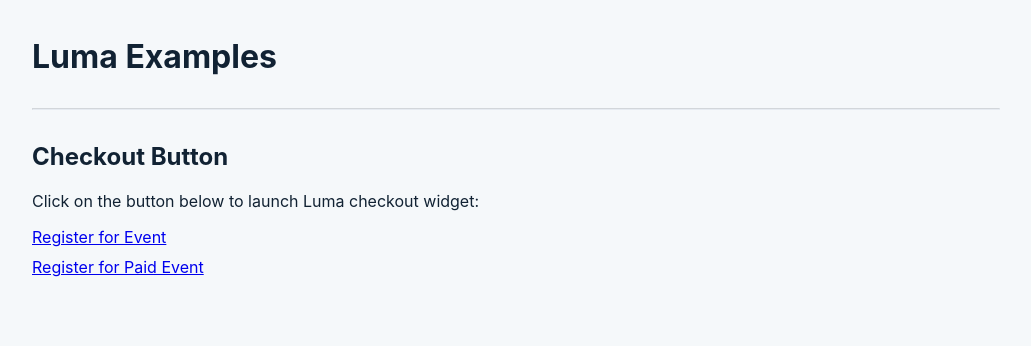
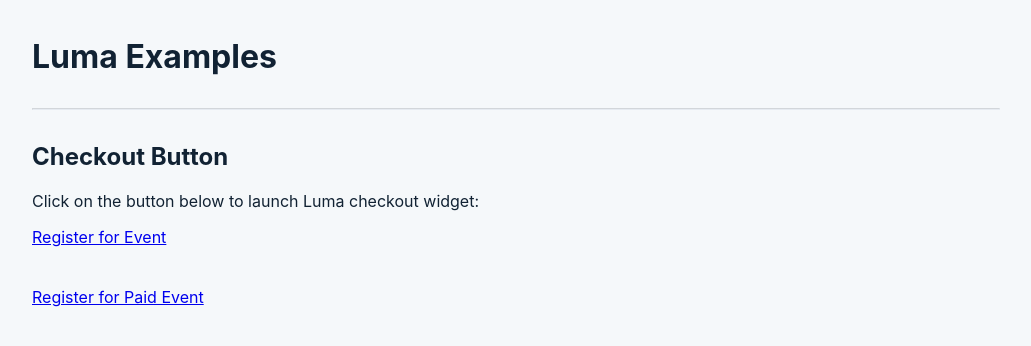
Before and after one commit to luma-team/examples, a Next.js app: page / in a window 1280 px wide. Shown: the top 346 px of the page, without its empty margins (124-1155 px from the left). Built offline with nearby package versions, Linux system fonts and the light colour scheme.

Commit message:
Fix margin

```diff
--- a/pages/index.js
+++ b/pages/index.js
@@ -1,7 +1,7 @@
 const EMBED_BASE_URL =
   process.env.NODE_ENV === "production"
     ? "https://embed.lu.ma"
-    : "https://f62e728b0b33.ngrok.io";
+    : "https://embed.lu.ma";
 
 const eventId = "evt-QDi9j97FsQl9O2h"
 const paidEventId = "evt-EneEKDWiCZ7IADf"
@@ -24,7 +24,7 @@
         Register for Event
       </a>
 
-      <div style={{marginTop: 10}}>
+      <div style={{marginTop: 40}}>
         <a
           href={`https://lu.ma/event/${paidEventId}`}
           className="luma-checkout--button"
```
